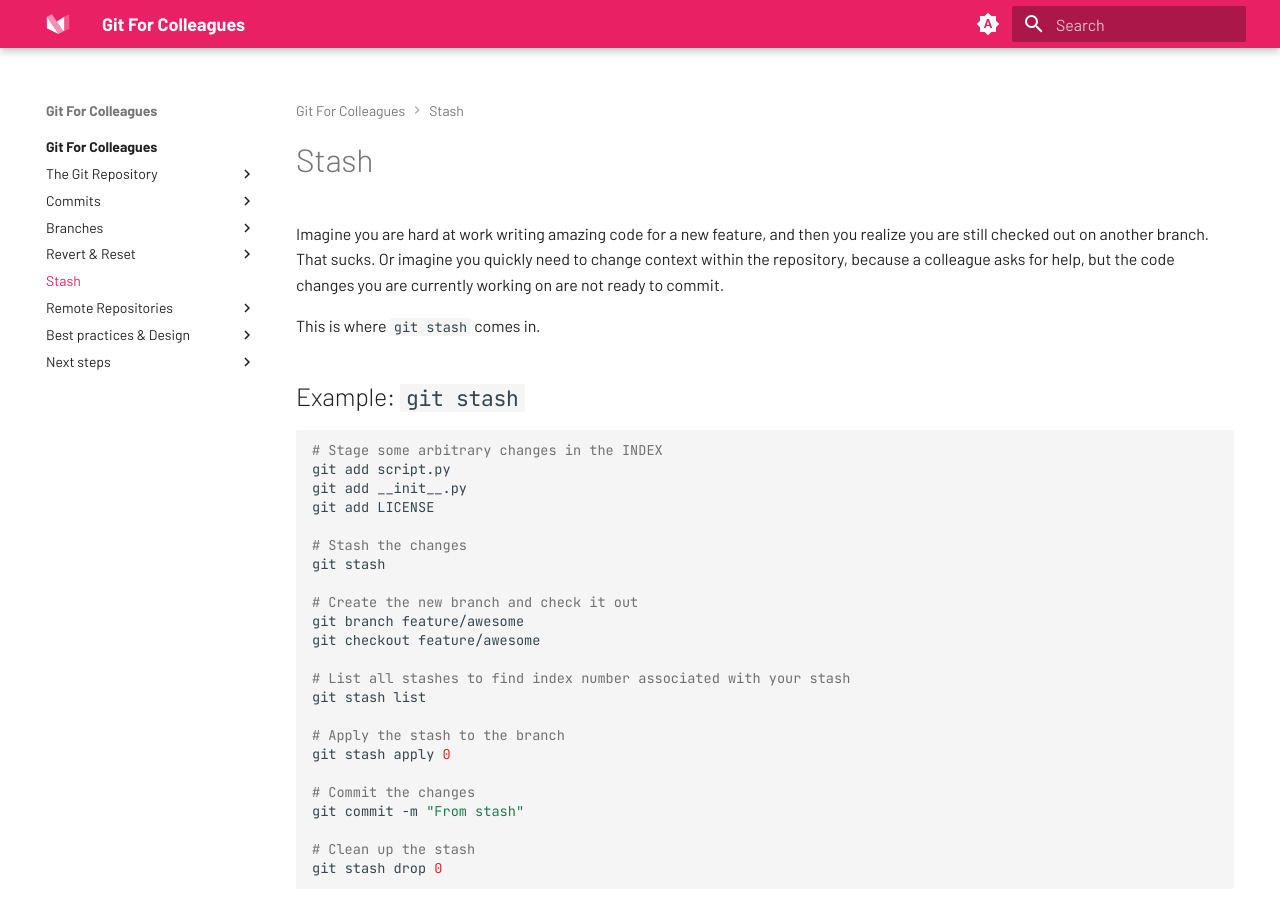
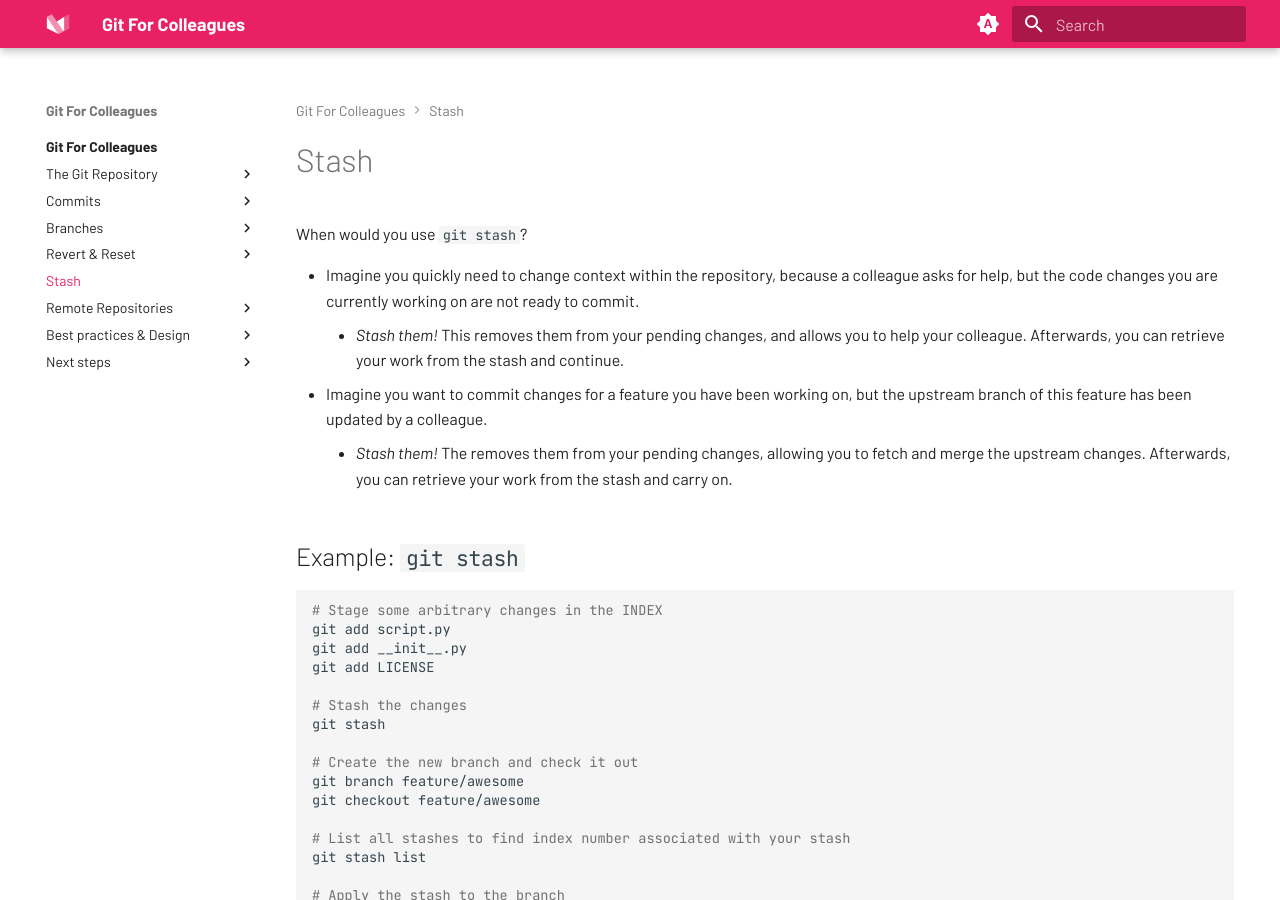
Before and after one commit to LPvdT/git-for-colleagues, an MkDocs documentation site: the page built from docs/stash/index.md, in a window 1280 px wide and 900 px high. Built offline with MkDocs 1.6.1 and Material for MkDocs 9.7.7, drawn with Linux system fonts in a browser that asks for light colours.

Commit message:
Change: QoL stash

```diff
--- a/docs/stash/index.md
+++ b/docs/stash/index.md
@@ -1,8 +1,11 @@
 # Stash
 
-Imagine you are hard at work writing amazing code for a new feature, and then you realize you are still checked out on another branch. That sucks. Or imagine you quickly need to change context within the repository, because a colleague asks for help, but the code changes you are currently working on are not ready to commit.
+When would you use `git stash`?
 
-This is where `git stash` comes in.
+- Imagine you quickly need to change context within the repository, because a colleague asks for help, but the code changes you are currently working on are not ready to commit.
+    - *Stash them!* This removes them from your pending changes, and allows you to help your colleague. Afterwards, you can retrieve your work from the stash and continue.
+- Imagine you want to commit changes for a feature you have been working on, but the upstream branch of this feature has been updated by a colleague.
+    - *Stash them!* The removes them from your pending changes, allowing you to fetch and merge the upstream changes. Afterwards, you can retrieve your work from the stash and carry on.
 
 ## Example: `git stash`
 
```
